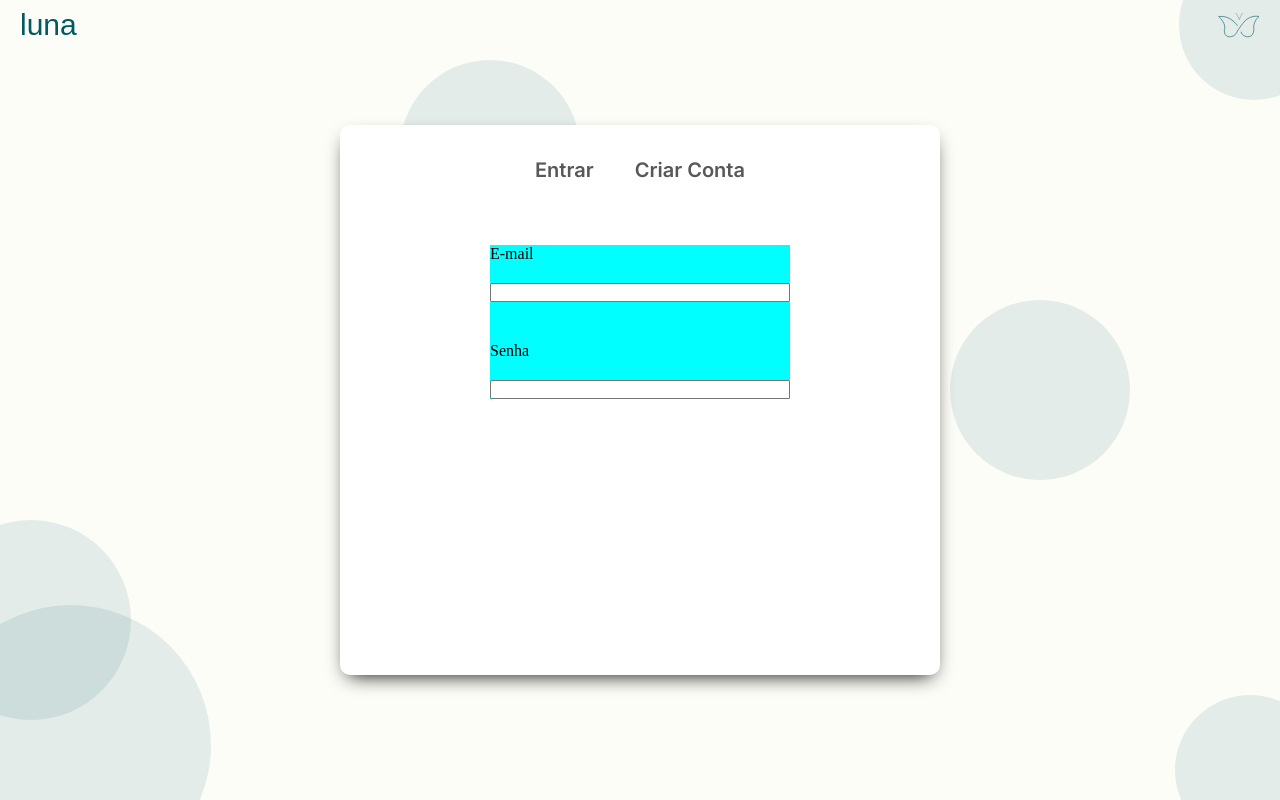
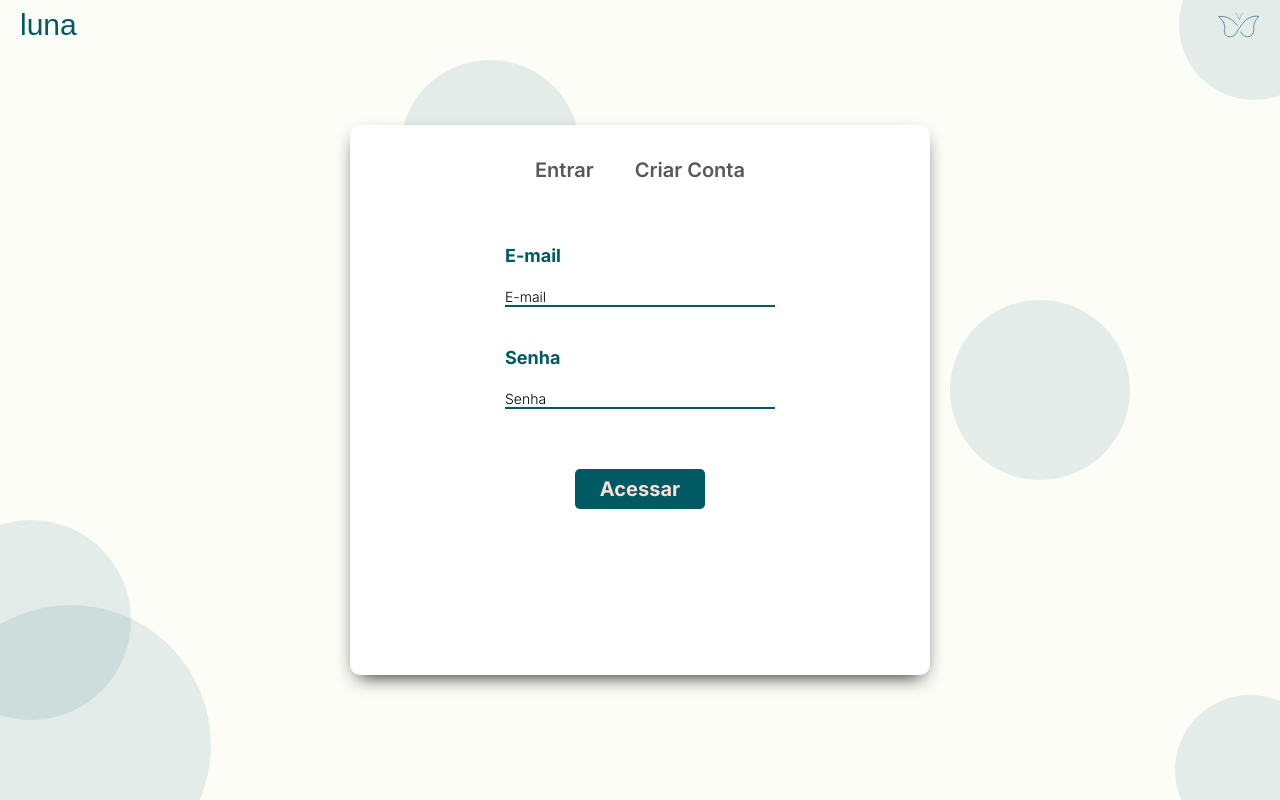
Before and after one commit to LunaSquad/Luna-web-FrontEnd, a React (Vite) app in the folder luna-front/: page / in a window 1280 px wide. Built offline with nearby package versions, Linux system fonts and the light colour scheme; a web font is replaced by a local one.

Commit message:
finalização do formulario de Login

```diff
--- a/luna-front/package.json
+++ b/luna-front/package.json
@@ -10,6 +10,7 @@
     "preview": "vite preview"
   },
   "dependencies": {
+    "lucide-react": "^0.577.0",
     "react": "^19.2.4",
     "react-dom": "^19.2.4",
     "react-router-dom": "^7.13.1"
--- a/luna-front/src/index.css
+++ b/luna-front/src/index.css
@@ -112,7 +112,7 @@
   padding: 20px 20px;
   align-items: center;
   background-color: #ffffff;
-  width: 600px;
+  width: 580px;
   height: 550px;
   border-radius: 10px;
   box-shadow: 0px 8px 20px -8px #000000;
@@ -165,21 +165,94 @@
 .formLogin{
   display: flex;
   justify-content: center;
+  min-height: 250px;
   /* align-items: center; */
   flex-direction: column;
-  background-color: aqua;
-  width: 300px;
+  background-color: transparent;
+  width: 270px;
   gap: 40px;
 }
 
 .conjEmail{
   display: flex;
   flex-direction: column;
-  gap: 20px;
+  gap: 22px;
+  font-family: "Inter", sans-serif;
+  font-optical-sizing: auto;
+  font-weight: 700;
+  font-style: normal;
+  font-size: 18px;
+  color: #005A63;
+}
+
+.conjEmail input{
+  border: none;
+  border-bottom: 2px solid #005A63;
+  color: #000000;
+  font-family: "Inter", sans-serif;
+  font-optical-sizing: auto;
+  font-weight: 300;
+  font-style: normal;
+  font-size: 14px;
+}
+
+.conjEmail input:focus{
+  outline: none;
+}
+
+.conjEmail input::placeholder{
+  color: #000000;
 }
 
 .conjSenha{
   display: flex;
   flex-direction: column;
-  gap: 20px;
+  gap: 22px;
+  font-family: "Inter", sans-serif;
+  font-optical-sizing: auto;
+  font-weight: 700;
+  font-style: normal;
+  font-size: 18px;
+  color: #005A63;
 }
+
+.conjSenha input{
+  border: none;
+  border-bottom: 2px solid #005A63;
+  color: #000000;
+  font-family: "Inter", sans-serif;
+  font-optical-sizing: auto;
+  font-weight: 300;
+  font-style: normal;
+  font-size: 14px;
+}
+
+.conjSenha input:focus{
+  outline: none;
+}
+
+.conjSenha input::placeholder{
+  color: #000000;
+}
+
+
+.botao{
+  display: flex;
+  justify-content: center;
+  height: 40px;
+  margin-top: 20px;
+}
+
+.submitLogin{
+  width: 130px;
+  border: none;
+  border-radius: 5px;
+  background-color: #005A63;
+  color: #FFDDD2;
+  font-family: "Inter", sans-serif;
+  font-optical-sizing: auto;
+  font-weight: 700;
+  font-style: normal;
+  font-size: 20px;
+  cursor: pointer;
+}
--- a/luna-front/src/pages/Login.tsx
+++ b/luna-front/src/pages/Login.tsx
@@ -37,11 +37,12 @@ function Login(){
                     <button>Criar Conta</button>
                 </div>
 
-                <form action="" className="formLogin">
+                <form onSubmit={handleSubmit} className="formLogin">
                     <div className="conjEmail">
                         <label htmlFor="email">E-mail</label>
                         <input
                             id="email"
+                            placeholder="E-mail"
                             type="email"
                             value={email}
                             onChange={(e) => setEmail(e.target.value)}
@@ -52,10 +53,15 @@ function Login(){
                         <label htmlFor="">Senha</label>
                         <input
                             id="senha"
+                            placeholder="Senha"
                             type="password"
                             value={senha}
                             onChange={(e) => setSenha(e.target.value)}
                         />
+                    </div>
+
+                    <div className="botao">
+                        <button className="submitLogin" onClick={handleSubmit}>Acessar</button>
                     </div>
                 </form>
             </div>
```
Also changed, not shown: 1 other file (tests, documents, lock files or other folders).
